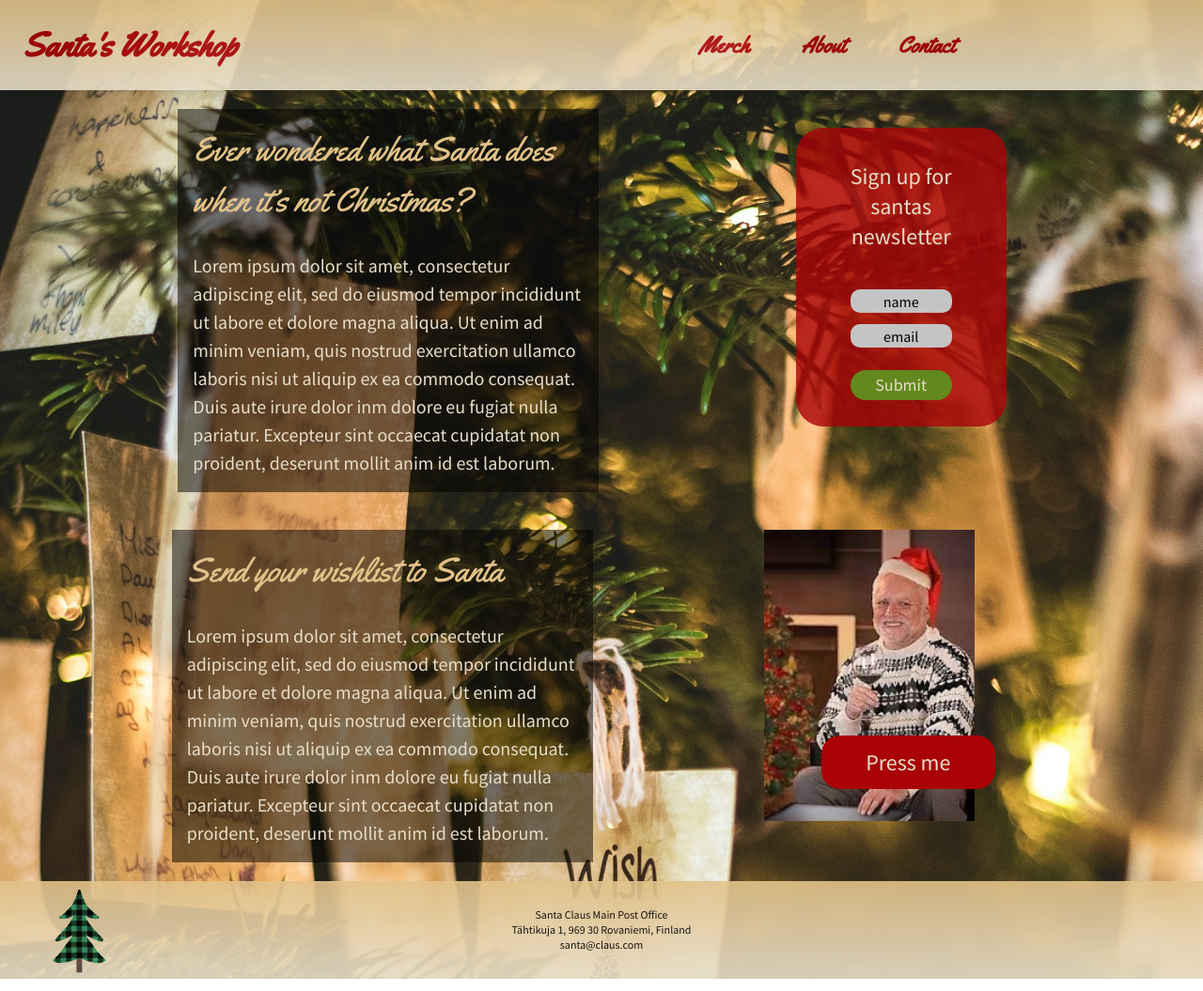
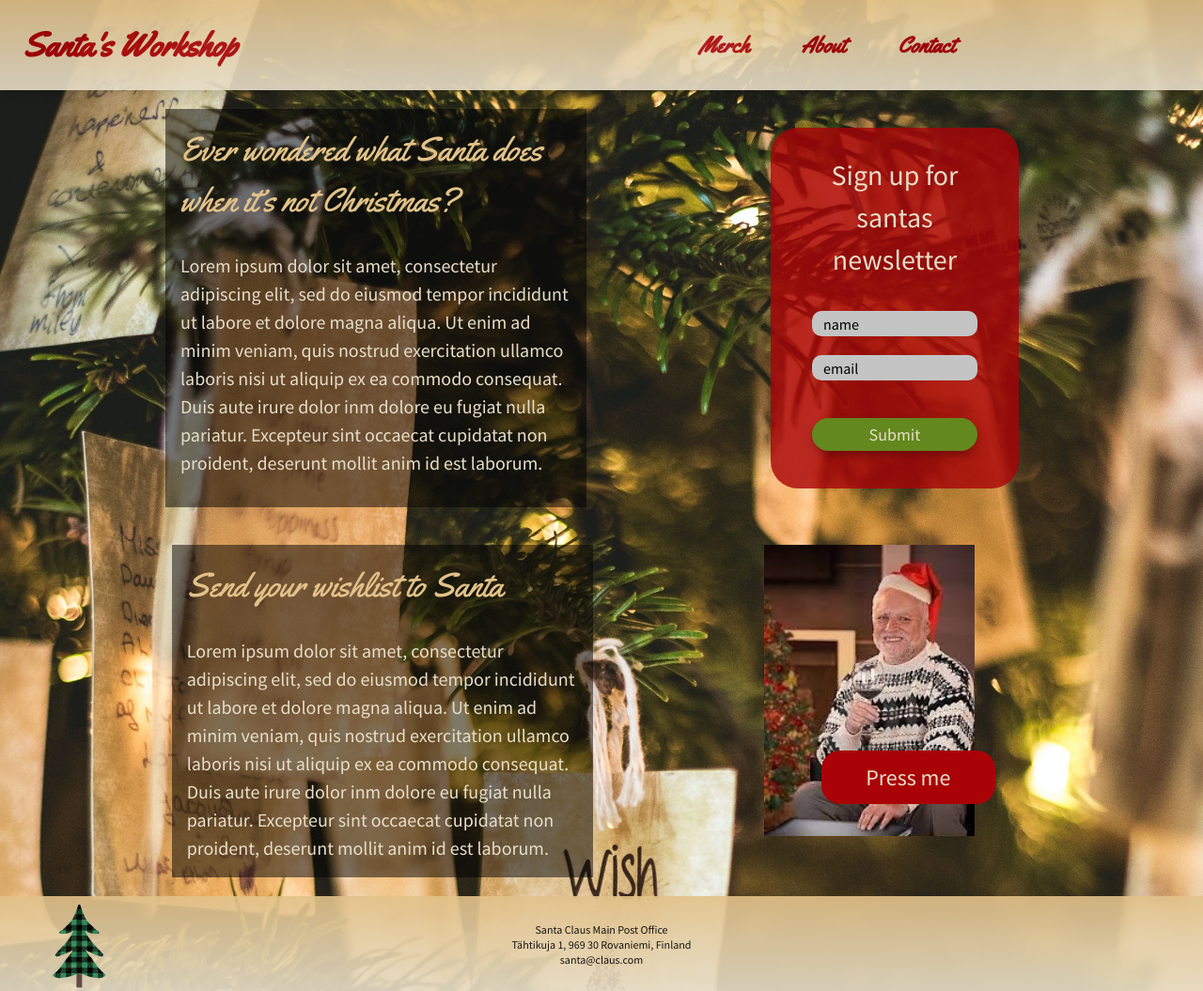
Before and after one commit to ToniHalmetoja/santas-workshop, a website: page public/index.html in a window 1280 px wide. Shown: the top 1055 px of the page at 94% size. Drawn offline with Linux system fonts and the light colour scheme.

Commit message:
Nyhetsbrevet ser bra ut i tablet och desktop

```diff
--- a/public/index.html
+++ b/public/index.html
@@ -94,16 +94,22 @@
                     </p>
 
                 </section>
-                <section class="basis:1/3 lg:basis-1/5 m-10 bg-secondary-defaultWithOpacity w-newsletterWidthMobile h-newsletterHeigtMobile rounded-newsLetter p-9 font-body text-center">
-                    <p class="text-pearl text-2xl">Sign up for santas newsletter</p>
 
-                    <input class="mt-10 w-newsletterInputWidthMobile h-newsletterInputHeightMobile bg-backgroundInput rounded-newsletterInput placeholder:text-base placeholder:text-center placeholder:text-black" type="text" placeholder="name"/> <br />
 
-                    <input class="mt-3 w-newsletterInputWidthMobile h-newsletterInputHeightMobile bg-backgroundInput rounded-newsletterInput placeholder:text-base placeholder:text-center placeholder:text-black" type="text" placeholder="email"/> <br />
 
-                    <button class="text-lg text-pearl bg-primary-default w-newsletterInputWidthMobile h-newsletterButtonHeightMobile rounded-newsLetterButton mt-6 hover:bg-primary-hover active:bg-primary-active">Submit</button>
 
+                <section class="basis:1/3 lg:basis-1/5 m-10 bg-secondary-defaultWithOpacity w-newsletterWidthMobile h-newsletterHeigtMobile rounded-newsLetter p-9 font-body text-center md:w-newsletterWidthTablet md:h-newsletterHeigtTablet lg:w-newsletterWidthDesktop lg:h-96 lg:pt-7 lg:px-11">
+                    <p class="text-pearl text-2xl lg:text-3xl lg:leading-normal">Sign up for santas newsletter</p>
+
+                    <input class="mt-10 w-newsletterInputWidthMobile h-newsletterInputHeightMobile bg-backgroundInput rounded-newsletterInput placeholder:text-base placeholder:text-center placeholder:text-black md:w-newsletterInputWidthTablet md:h-newsletterInputHeightTablet md:mt-16 lg:w-44 lg:placeholder:text-left lg:pl-3 lg:mt-8" type="text" placeholder="name"/> <br />
+
+                    <input class="mt-3 w-newsletterInputWidthMobile h-newsletterInputHeightMobile bg-backgroundInput rounded-newsletterInput placeholder:text-base placeholder:text-center placeholder:text-black md:w-newsletterInputWidthTablet md:h-newsletterInputHeightTablet md:mt-5 lg:w-44 lg:placeholder:text-left lg:pl-3" type="text" placeholder="email"/> <br />
+
+                    <button class="drop-shadow-dropShadowNewsletterBtn text-lg text-pearl bg-primary-default w-newsletterInputWidthMobile h-newsletterButtonHeightMobile rounded-newsLetterButton mt-6 hover:bg-primary-hover active:bg-primary-active md:w-newsletterInputWidthTablet md:h-newsletterButtonHeightTablet md:mt-8 lg:w-44 lg:h-h-10 lg:mt-10">Submit</button>
             </section>
+
+
+
             <section class="lg:basis-2/5 md:m-5 lg:mr-20 bg-backgroundTransparent relative p-4">
 				<h2 class="text-crayolasGold text-h3 font-menu">Send your wishlist to Santa</h2>
 				<p class="text-bodyText mt-28px text-pearl">
--- a/tailwind.config.js
+++ b/tailwind.config.js
@@ -24,6 +24,9 @@ module.exports = {
         backgroundTransparent: "rgba(0, 0, 0,0.5)",
         backgroundInput: "#C4C4C4",
         black: "#000000",
+      },
+      dropShadow: {
+        dropShadowNewsletterBtn: "0px 4px 4px rgba(0, 0, 0, 0.25)",
       },
       fontSize: {
         "h1": "72px",
```
Also changed, not shown: public/styles.css.
